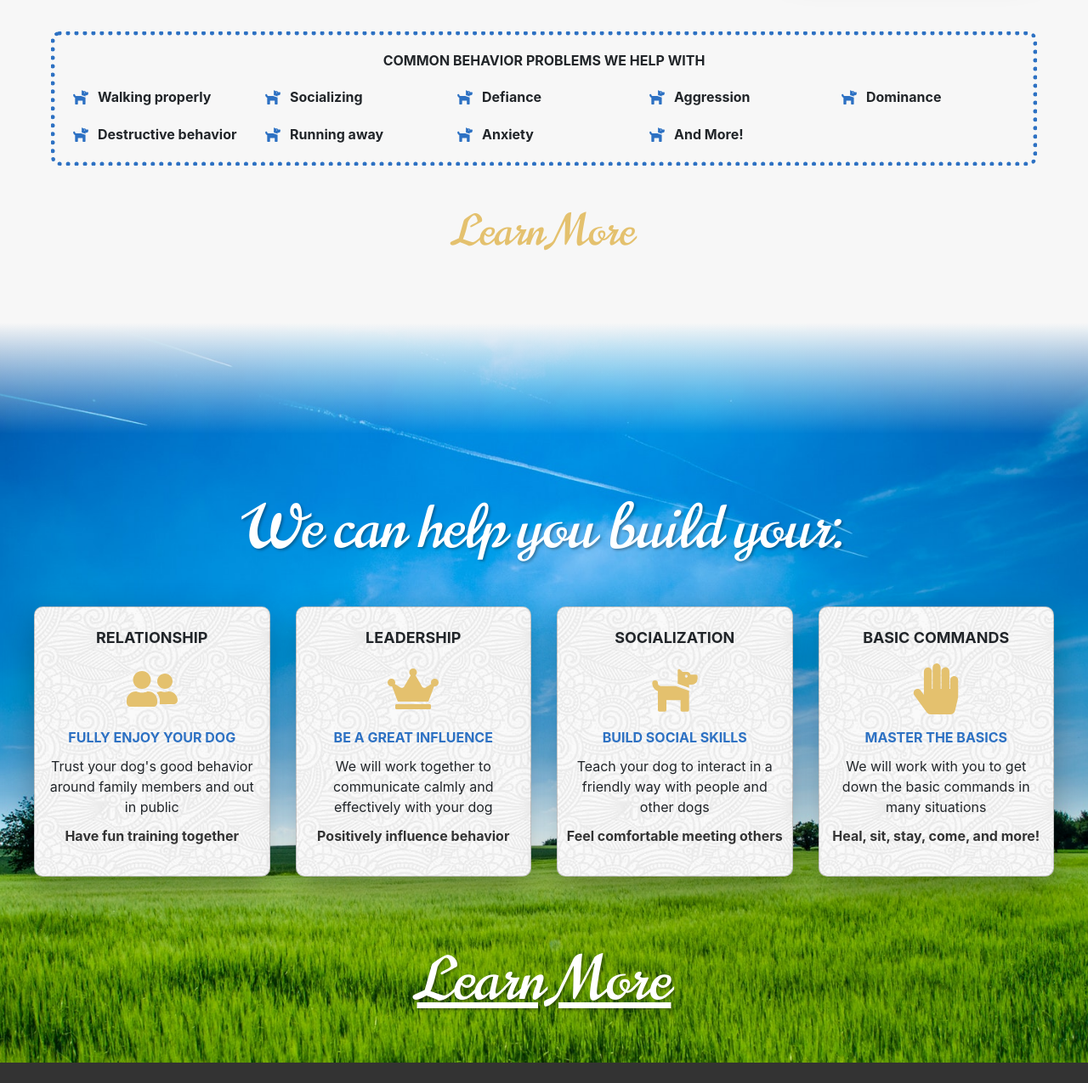
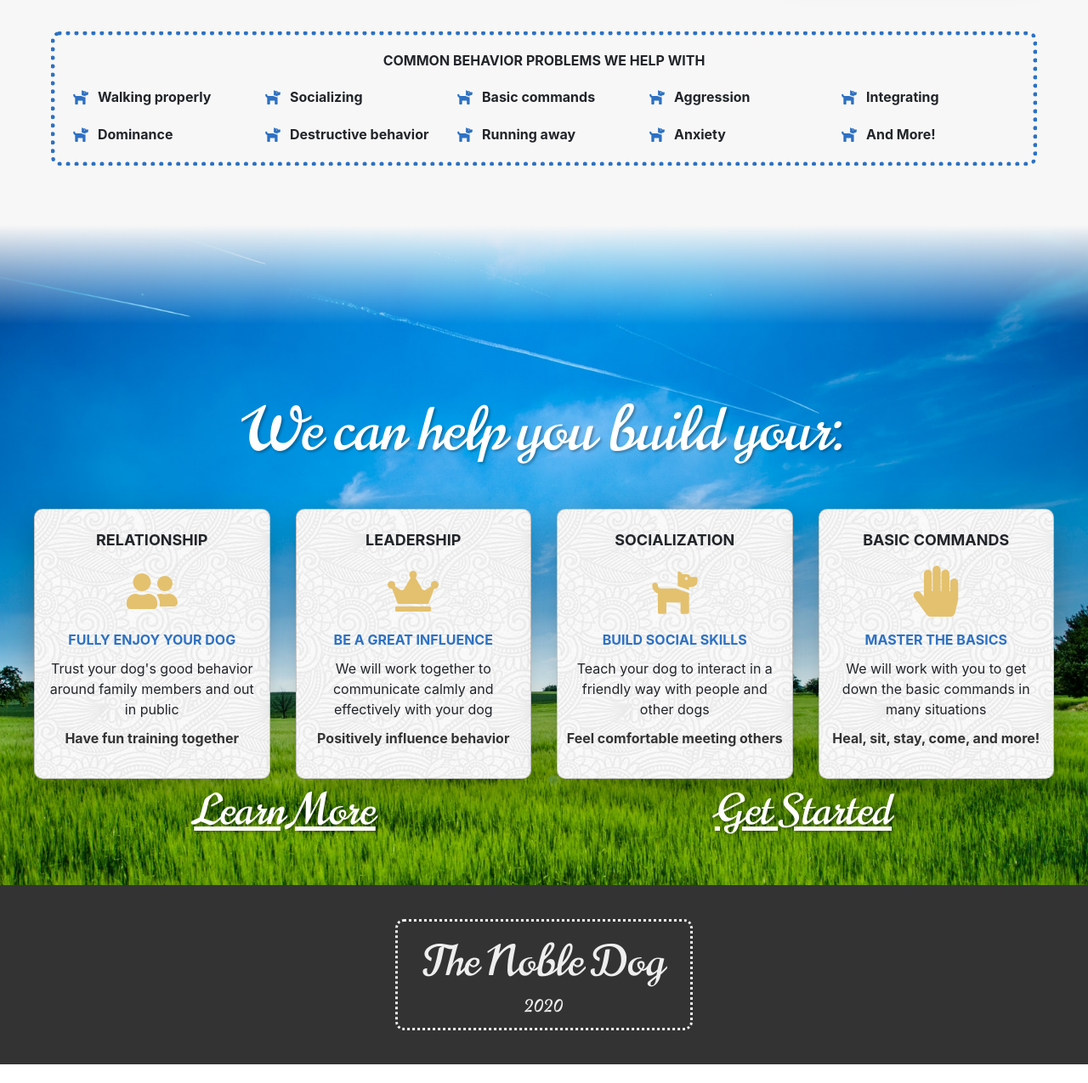
Before and after one commit to webguyty/noble-dog, a Gatsby site: page / in a window 1280 px wide. Shown: the part 2185-3460 px from the top of the page at 85% size. After the commit the page ends 3438 px from the top, so only its background shows below. Built offline with nearby package versions, Linux system fonts and the light colour scheme; Gatsby itself is replaced by a stand-in of ours.

Commit message:
buttons update and homepage

```diff
--- /dev/null
+++ b/src/components/buttons/BtnFancyText.js
@@ -0,0 +1,24 @@
+import React from 'react';
+import PropTypes from 'prop-types';
+import { Link } from 'gatsby';
+
+const BtnFancyText = props => {
+  return (
+    <div>
+      <Link
+        className={`btnFancyText btnFancyText--${props.color}`}
+        to={props.to}
+      >
+        {props.title}
+      </Link>
+    </div>
+  );
+};
+
+BtnFancyText.propTypes = {
+  title: PropTypes.string,
+  to: PropTypes.string,
+  color: PropTypes.string
+};
+
+export default BtnFancyText;
--- a/src/pages/index.js
+++ b/src/pages/index.js
@@ -13,6 +13,7 @@ import {
   FaUserFriends
 } from 'react-icons/fa';
 import Cities from '../components/elements/Cities';
+import BtnFancyText from '../components/buttons/BtnFancyText';
 
 const IndexPage = () => (
   <>
@@ -49,32 +50,6 @@ const IndexPage = () => (
           </div>
         </div>
       </div>
-
-      {/* <div className='siteClosed'>
-        <div className='siteClosed__content'>
-          <h2 id='maintenance'>
-            Thank you for checking out{' '}
-            <span className='fancyText'>The Noble Dog</span>
-          </h2>
-          <p>Please Note that the website is under maintenance.</p>
-          <p>
-            We apologize for any inconvenience, check back soon for updated
-            information.
-          </p>
-          <p>
-            If you are interested in dog training and behavior modification or
-            if you have any questions please contact us!
-          </p>
-          <p>
-            <strong>
-              thenobledog@gmail.com
-              <br />
-              (805) 222- 6726{' '}
-            </strong>
-            (please leave a message)
-          </p>
-        </div>
-      </div> */}
 
       <div className='home__mainCopy' id='home__mainCopy'>
         <h2 className='heading-secondary' id='homeTitle'>
@@ -156,12 +131,17 @@ const IndexPage = () => (
               </li>
               <li>
                 <FaDog />
-                <p>Defiance</p>
+                <p>Basic commands</p>
               </li>
               <li>
                 <FaDog />
                 <p>Aggression</p>
               </li>
+              <li>
+                <FaDog />
+                <p>Integrating</p>
+              </li>
+
               <li>
                 <FaDog />
                 <p>Dominance</p>
@@ -186,17 +166,15 @@ const IndexPage = () => (
           </div>
         </div>
 
-        <div className='text-center'>
+        {/* <div className='text-center'>
           <Link to='trainingInfo' className='fancyLink'>
             Learn More
           </Link>
-        </div>
+        </div> */}
       </div>
 
       <section className='section-features'>
-        <h2 className='feature-box__mainTitle fancyText'>
-          We can help you build your:
-        </h2>
+        <h2>We can help you build your:</h2>
         <div className='feature-box__grid'>
           <div className='feature-box'>
             <h4>Relationship</h4>
@@ -239,7 +217,10 @@ const IndexPage = () => (
             <p>Heal, sit, stay, come, and more!</p>
           </div>
         </div>
-        <h3 className='feature-box__link fancyText'>Learn More</h3>
+        <div className='section-features__button-grid'>
+          <BtnFancyText title='Learn More' to='trainingInfo' />
+          <BtnFancyText title='Get Started' to='#' />
+        </div>
       </section>
     </Layout>
   </>
--- a/src/sass/base/_typography.scss
+++ b/src/sass/base/_typography.scss
@@ -49,21 +49,3 @@ p {
 .fancyText {
   font-family: 'Norican', cursive;
 }
-
-.fancyLink {
-  @extend .fancyText;
-  font-size: 5rem;
-  color: $color-gold;
-
-  &:hover {
-    color: $color-gold;
-  }
-
-  &--blue {
-    color: $color-blue-light;
-
-    &:hover {
-      color: $color-blue-light;
-    }
-  }
-}
--- a/src/sass/components/_button.scss
+++ b/src/sass/components/_button.scss
@@ -0,0 +1,36 @@
+.btnFancyText {
+  @extend .fancyText;
+  font-size: 5rem;
+  color: $color-white;
+  text-align: center;
+  text-shadow: 2px 2px 3px rgba(black, 0.3);
+  text-decoration: underline;
+
+  &:hover {
+    color: $color-gold;
+  }
+
+  &--gold {
+    color: $color-gold;
+
+    &:hover {
+      color: $color-gold;
+    }
+  }
+
+  &--blue {
+    color: $color-blue-light;
+
+    &:hover {
+      color: $color-blue-light;
+    }
+  }
+
+  &--blueDark {
+    color: $color-blue-dark;
+
+    &:hover {
+      color: $color-blue-dark;
+    }
+  }
+}
--- a/src/sass/components/_feature-box.scss
+++ b/src/sass/components/_feature-box.scss
@@ -11,16 +11,6 @@
 
   &:hover {
     transform: translateY(-1.5rem) scale(1.03);
-  }
-
-  &__mainTitle {
-    text-align: center;
-    font-size: 7rem;
-    margin-bottom: 5rem;
-    // color: rgba($color-black, 0.8);
-    color: $color-white;
-
-    text-shadow: 2px 2px 3px rgba(black, 0.3);
   }
 
   &__grid {
@@ -62,18 +52,4 @@
   /********
   End card content styling
   *********/
-
-  &__link {
-    text-align: center;
-    color: $color-white;
-    font-size: 7rem;
-    text-shadow: 2px 2px 3px rgba(black, 0.3);
-    margin-top: 8rem;
-    text-decoration: underline;
-
-    &:hover {
-      cursor: pointer;
-      color: $color-gold;
-    }
-  }
 }
--- a/src/sass/pages/_home.scss
+++ b/src/sass/pages/_home.scss
@@ -266,6 +266,28 @@
       //   rgba($color-grey-light-1, 0) 5%
       // ),
       url('../images/sky-grass-bg.jpg') no-repeat center / cover;
+
+  & > h2 {
+    @extend .fancyText;
+    text-align: center;
+    font-size: 7rem;
+    margin-bottom: 5rem;
+    // color: rgba($color-black, 0.8);
+    color: $color-white;
+
+    text-shadow: 2px 2px 3px rgba(black, 0.3);
+  }
+
+  &__button-grid {
+    display: grid;
+    grid-template-columns: repeat(auto-fit, minmax(300px, 1fr));
+    justify-content: center;
+
+    & > div {
+      margin: auto;
+      display: inline-block;
+    }
+  }
 }
 
 .section-stories {
```
